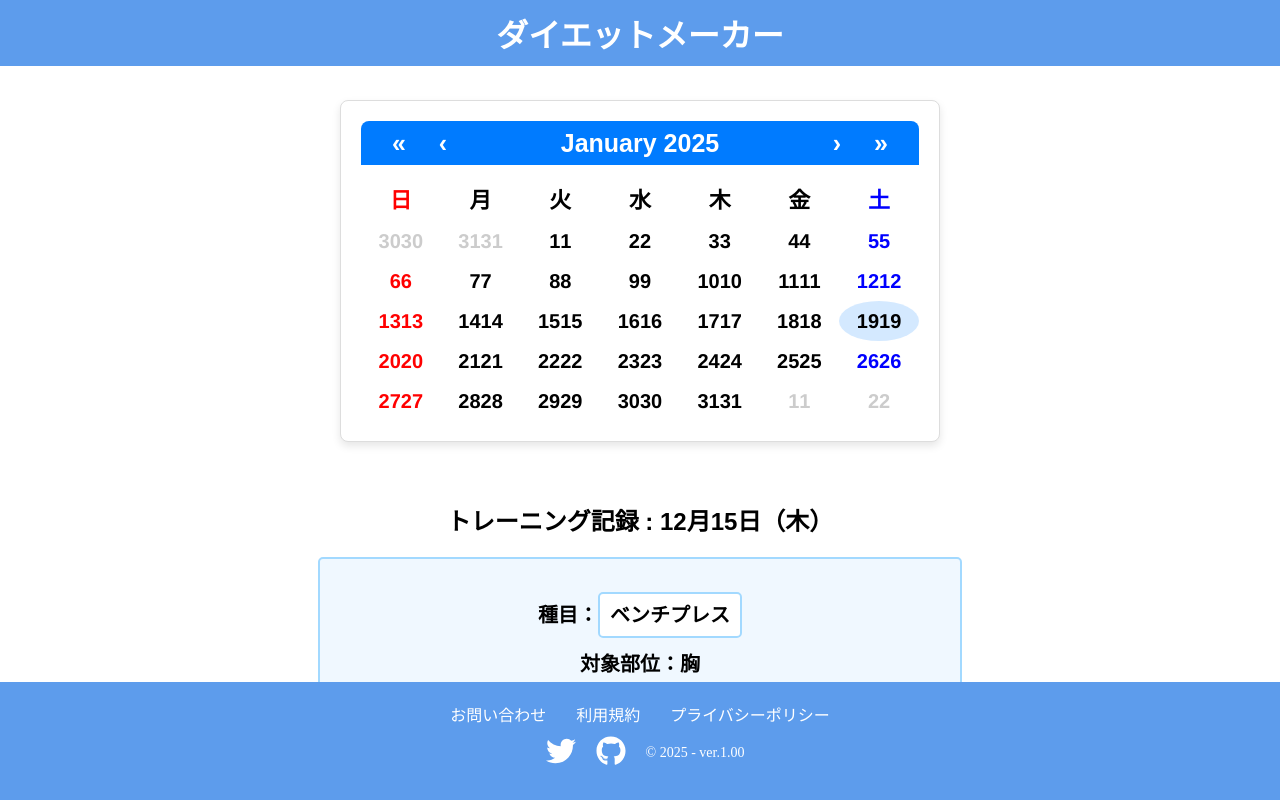
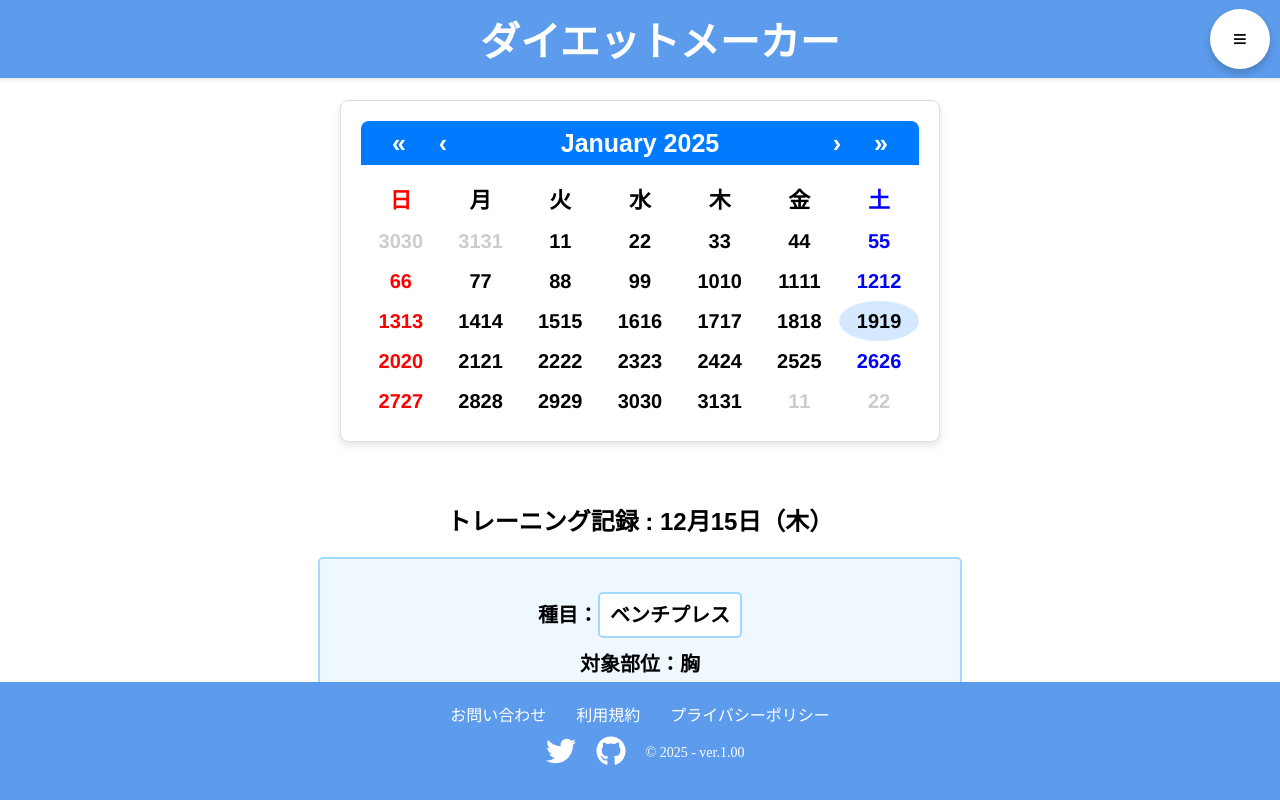
Before and after one commit to michihiro721/diet-maker, a React (Create React App) app in the folder frontend/: page / in a window 1280 px wide. Shown: the top 800 px of the page. Built offline with nearby package versions, Linux system fonts and the light colour scheme.

Commit message:
ヘッダー右上にボタンを配置して、モーダルウィンドウ追加

```diff
--- a/frontend/src/components/Home/Header/Header.css
+++ /dev/null
@@ -1,15 +0,0 @@
-.header {
-    background-color: #5D9CEC; /* 背景色を設定 */
-    text-align: center; /* テキストを中央揃え */
-    padding: 10px 0; /* 上下に10pxのパディングを設定 */
-    margin: 0; /* マージンを0に設定 */
-    width: 100%; /* 幅を100%に設定 */
-    position: fixed; /* 固定位置に設定 */
-    top: 0; /* 上端に固定 */
-    left: 0; /* 左端に固定 */
-  }
-
-  .title {
-    color: white; /* テキストの色を白に設定 */
-    margin: 0; /* マージンを0に設定 */
-  }
--- a/frontend/src/components/Home/Header/Header.jsx
+++ b/frontend/src/components/Home/Header/Header.jsx
@@ -1,19 +1,55 @@
 // このコードは、ウェブサイトのヘッダーを表示するためのコンポーネントです。
 // ヘッダーには、サイトのタイトルが含まれています。
 
-import React from 'react';
-import './Header.css'; // CSSファイルをインポート
+import React, { useState } from "react";
+import "./styles/header.css"; // CSSファイルをインポート
 
 // Headerコンポーネントを定義
-function Header() {
-    return (
-        // ヘッダー要素を返す。クラス名はheaderを使用
-        <header className="header">
-            {/* タイトル要素を返す。クラス名はtitleを使用 */}
-            <h1 className="title">ダイエットメーカー</h1>
-        </header>
-    );
-}
+const Header = () => {
+  const [isMenuOpen, setIsMenuOpen] = useState(false);
+
+  const toggleMenu = () => {
+    setIsMenuOpen(!isMenuOpen);
+  };
+
+  const closeMenu = () => {
+    setIsMenuOpen(false);
+  };
+
+  return (
+    <div>
+      {/* ヘッダー */}
+      <header className="header">
+        <div className="header-title">ダイエットメーカー</div>
+        <button className="menu-button" onClick={toggleMenu}>
+          ≡
+        </button>
+      </header>
+
+      {/* モーダルウィンドウ */}
+      {isMenuOpen && (
+        <div className="menu-overlay" onClick={closeMenu}>
+          <div className="menu-modal" onClick={(e) => e.stopPropagation()}>
+            <ul className="menu-list">
+              <li>成果</li>
+              <li>目標設定</li>
+              <li>トレーニングメニュー提案</li>
+              <li>身体情報</li>
+              <li>カロリー関係</li>
+              <li>体重</li>
+              <li>ダイエット心構え</li>
+              <li>みんなの投稿一覧</li>
+              <li>アプリ使い方</li>
+            </ul>
+            <button className="close-button" onClick={closeMenu}>
+              閉じる
+            </button>
+          </div>
+        </div>
+      )}
+    </div>
+  );
+};
 
 // Headerコンポーネントをエクスポート
 export default Header;
--- /dev/null
+++ b/frontend/src/components/Home/Header/styles/header.css
@@ -0,0 +1,117 @@
+.header {
+  display: flex;
+  justify-content: space-between;
+  align-items: center;
+  padding: 10px 20px;
+  background-color: #5d9cec; /* 背景色を設定 */
+  color: white;
+  position: fixed;
+  top: 0;
+  left: 0;
+  width: 100%;
+  z-index: 1000;
+  box-shadow: 0 2px 4px rgba(0, 0, 0, 0.1);
+}
+
+.header-title {
+  font-size: 40px;
+  font-weight: bold;
+  margin: 0 auto; /* Center the title */
+}
+
+.menu-button {
+  background: white;
+  border: none;
+  border-radius: 50%;
+  width: 60px; /* Increase the size */
+  height: 60px; /* Increase the size */
+  cursor: pointer;
+  display: flex;
+  justify-content: center;
+  align-items: center;
+  font-size: 1.5rem; /* Increase the font size */
+  transition: background-color 0.3s, transform 0.3s;
+  position: absolute;
+  right: 50px;
+  box-shadow: 0 4px 8px rgba(0, 0, 0, 0.2); /* Add shadow for a more stylish look */
+}
+
+.menu-button:hover {
+  background-color: #d3f2ff; /* Hover color */
+  transform: scale(1.1); /* Slightly enlarge on hover */
+}
+
+.menu-button:hover {
+  background-color: #d3f2ff; /* ホバー時の色 */
+}
+
+/* モーダルのオーバーレイ */
+.menu-overlay {
+  position: fixed;
+  top: 0;
+  left: 0;
+  width: 100%;
+  height: 100%;
+  background: rgba(0, 0, 0, 0.5);
+  display: flex;
+  justify-content: center;
+  align-items: center;
+  z-index: 1000;
+}
+
+/* モーダルウィンドウ */
+.menu-modal {
+  background: white;
+  padding: 20px;
+  border-radius: 10px;
+  box-shadow: 0 4px 8px rgba(0, 0, 0, 0.2);
+  width: 300px;
+  max-width: 90%;
+  animation: fadeIn 0.3s ease;
+}
+
+@keyframes fadeIn {
+  from {
+    opacity: 0;
+    transform: scale(0.9);
+  }
+  to {
+    opacity: 1;
+    transform: scale(1);
+  }
+}
+
+.menu-list {
+  list-style: none;
+  padding: 0;
+  margin: 0;
+}
+
+.menu-list li {
+  padding: 10px 0;
+  border-bottom: 1px solid #ddd;
+  cursor: pointer;
+  transition: background-color 0.3s;
+}
+
+.menu-list li:hover {
+  background: #f0f0f0;
+}
+
+.close-button {
+  display: block;
+  margin: 10px auto 0;
+  padding: 10px 20px;
+  background: #ff6b6b; /* 赤 */
+  color: white;
+  border: none;
+  border-radius: 5px;
+  cursor: pointer;
+  text-align: center;
+  transition: background-color 0.3s, transform 0.3s;
+}
+
+.close-button:hover {
+  background: #ff4d4d;
+  transform: scale(1.05);
+}
--- /dev/null
+++ b/frontend/src/components/Home/Header/styles/header_menu.css
@@ -0,0 +1,87 @@
+/* ヘッダーのスタイル */
+.header {
+  display: flex;
+  justify-content: space-between;
+  align-items: center;
+  padding: 10px 20px;
+  background-color: #87cefa; /* ライトブルー */
+  color: white;
+}
+
+.header-title {
+  font-size: 1.5rem;
+  font-weight: bold;
+}
+
+.menu-button {
+  background: white;
+  border: none;
+  border-radius: 50%;
+  width: 40px;
+  height: 40px;
+  cursor: pointer;
+  display: flex;
+  justify-content: center;
+  align-items: center;
+  font-size: 1.2rem;
+  transition: background-color 0.3s;
+}
+
+.menu-button:hover {
+  background-color: #d3f2ff; /* ホバー時の色 */
+}
+
+/* モーダルのオーバーレイ */
+.menu-overlay {
+  position: fixed;
+  top: 0;
+  left: 0;
+  width: 100%;
+  height: 100%;
+  background: rgba(0, 0, 0, 0.5);
+  display: flex;
+  justify-content: center;
+  align-items: center;
+}
+
+/* モーダルウィンドウ */
+.menu-modal {
+  background: white;
+  padding: 20px;
+  border-radius: 10px;
+  box-shadow: 0 4px 8px rgba(0, 0, 0, 0.2);
+  width: 300px;
+}
+
+.menu-list {
+  list-style: none;
+  padding: 0;
+  margin: 0;
+}
+
+.menu-list li {
+  padding: 10px 0;
+  border-bottom: 1px solid #ddd;
+  cursor: pointer;
+}
+
+.menu-list li:hover {
+  background: #f0f0f0;
+}
+
+.close-button {
+  display: block;
+  margin: 10px auto 0;
+  padding: 10px 20px;
+  background: #ff6b6b; /* 赤 */
+  color: white;
+  border: none;
+  border-radius: 5px;
+  cursor: pointer;
+  text-align: center;
+  transition: background-color 0.3s;
+}
+
+.close-button:hover {
+  background: #ff4d4d;
+}
```
Also changed, not shown: frontend/src/components/Home/Header/Header_menu.jsx (added).
